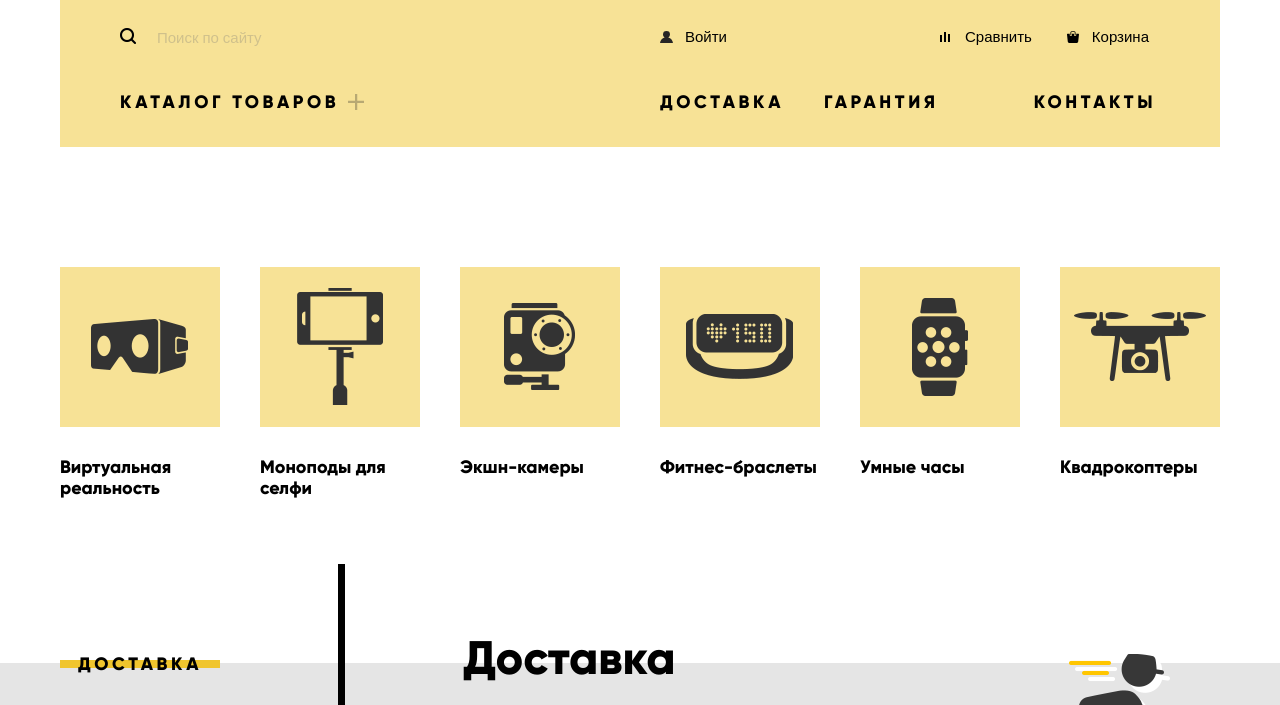
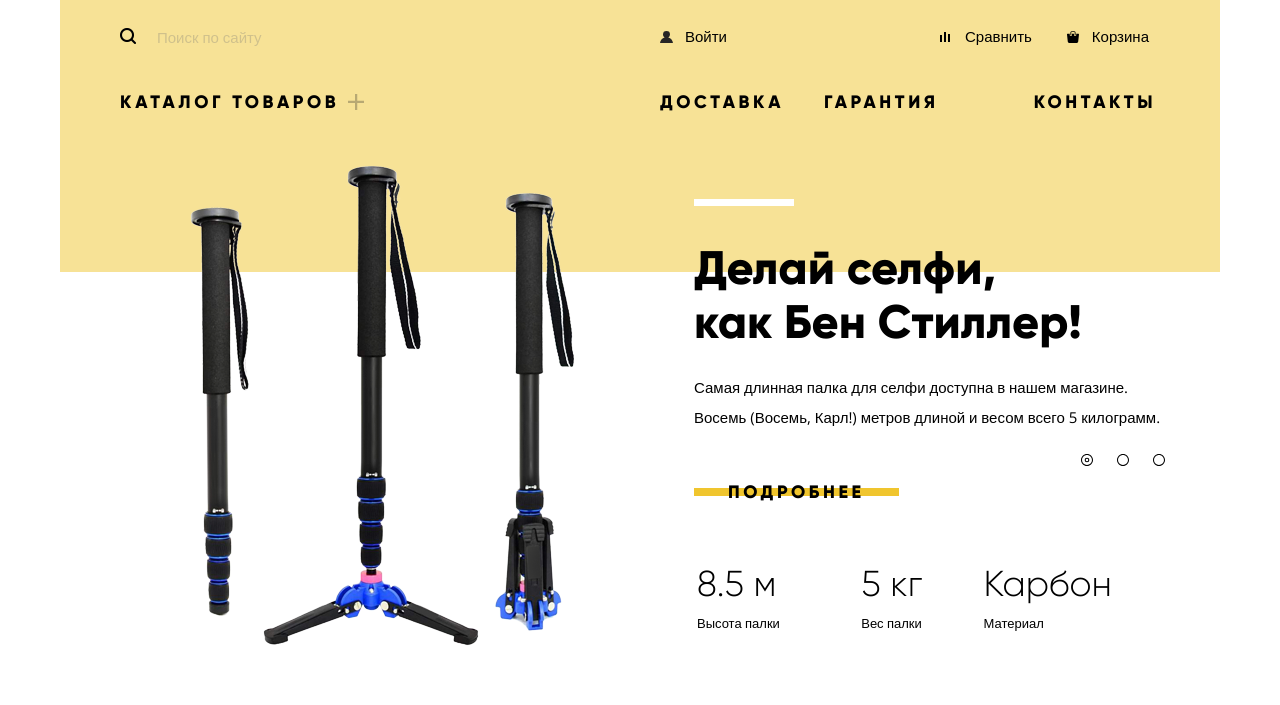
Before and after one commit to tristripe/20191-device-25, a plain HTML site: page index.html in a window 1280 px wide. Shown: the part 40-745 px from the top of the page. Drawn offline with nearby package versions, Linux system fonts and the light colour scheme.

Commit message:
Первая вариация слайдера

```diff
--- a/css/main.css
+++ b/css/main.css
@@ -1291,7 +1291,6 @@ input[type="radio"].visually-hidden {
 .header-wrapper {
 	width: 1160px;
 	margin-right: auto;
-	margin-bottom: 120px;
 	margin-left: auto;
 	padding-right: 60px;
 	padding-bottom: 20px;
@@ -1437,7 +1436,7 @@ input[type="radio"].visually-hidden {
 
 /* Серая декорация, вариант №1  */
 .content-filter-background {
-	background: linear-gradient(to right, #eee 355px, #fff 355px);
+	background: linear-gradient(to right, #eee 702px, #fff 702px);
 }
 
 /* Серая декорация, вариант №2
@@ -1457,7 +1456,6 @@ input[type="radio"].visually-hidden {
 }
 
 .product-list {
-	background-color: #fff;
 	display: flex;
 	width: 850px;
 	flex-wrap: wrap;
@@ -1602,3 +1600,101 @@ input[type="radio"].visually-hidden {
 .product-compare:active {
 	opacity: 0.2;
 }
+
+
+/* slider */
+
+.slider {
+	position: relative;
+	background-color: #f7e296;
+	background: linear-gradient(to bottom, #f7e296 125px, #fff 125px);
+	margin-bottom: 80px;
+}
+
+.slider-wrapper {
+	display: flex;
+}
+
+.slider-image-wrapper {
+	margin-right: 120px;
+	margin-left: 90px;
+}
+
+.slider-button {
+	margin-bottom: 48px;
+}
+
+.slider-content-wrapper {
+	padding-top: 32px;
+}
+
+.slider-content-wrapper h3 {
+	font-family: "Gilroy", "Arial", sans-serif;
+	font-weight: bold;
+	font-size: 47px;
+	margin-bottom: 23px;
+	position: relative;
+}
+
+.slider-content-wrapper h3:before {
+	position: absolute;
+	top: -42px;
+	display: block;
+	content: " ";
+	height: 7px;
+	width: 100px;
+	background-color: #fff;
+}
+
+.slider-content-wrapper p {
+	line-height: 30px;
+	margin-bottom: 40px;
+}
+
+.slider-control {
+	position: absolute;
+	top: 307px;
+	right: 55px;
+}
+
+.slider-control label {
+	display: inline-block;
+	vertical-align: top;
+	width: 12px;
+	height: 12px;
+	background-image: url(../img/svg/slider-button-empty.svg);
+	background-repeat: no-repeat;
+	background-position: center center;
+	background-size: 100% 100%;
+	font-size: 0;
+	margin-right: 20px;
+}
+
+.slider-control label:last-child {
+	margin-right: 0;
+}
+
+#slider-one:checked ~ .slider-control label[for="slider-one"],
+#slider-two:checked ~ .slider-control label[for="slider-two"],
+#slider-three:checked ~ .slider-control label[for="slider-three"] {
+	background-image: url(../img/svg/slider-button.svg);
+}
+
+.slider-table tr:first-child {
+	font-family: "Gilroy", "Arial", sans-serif;
+	font-weight: normal;
+	font-size: 36px;
+	margin-bottom: 5px;
+}
+
+.slider-table tr:first-child td {
+	padding-bottom: 8px;
+}
+
+.slider-table tr:nth-child(2) {
+	font-size: 13px;
+}
+
+.slider-table {
+	width: 540px;
+}
--- a/index.html
+++ b/index.html
@@ -47,7 +47,45 @@
 		<main>
 			<h1 class="visually-hidden">Девайс, интернет-магазин гаджетов</h1>
 			<div class="main-wrapper">
-				<section class="slider"></section>
+				<section class="slider">
+					<h2 class="visually-hidden">Горячие товары</h2>
+					<input class="visually-hidden" type="radio" id="slider-one" name="toggle" checked>
+					<input class="visually-hidden" type="radio" id="slider-two" name="toggle">
+					<input class="visually-hidden" type="radio" id="slider-three" name="toggle">
+					<div class="slider-control">
+						<label class="slider-label" for="slider-one">Первый слайд</label>
+						<label class="slider-label" for="slider-two">Второй слайд</label>
+						<label class="slider-label" for="slider-three">Третий слайд</label>
+					</div>
+					<ul class="slider-list">
+						<li class="slider-wrapper">
+							<div class="slider-image-wrapper">
+								<img src="img/slider/slider-1.png" width="384" height="486" alt="Самая длинная селфи-палка">
+							</div>
+							<div class="slider-content-wrapper">
+								<h3>Делай селфи,<br> как Бен Стиллер!</h3>
+								<p>Самая длинная палка для селфи доступна в нашем магазине.<br> Восемь (Восемь, Карл!) метров длиной и весом всего 5 килограмм.</p>
+								<div class="slider-button">
+									<a href="#" class="button-device">Подробнее</a>
+								</div>
+								<table class="slider-table">
+									<tr>
+										<td>8.5 м</td>
+										<td>5 кг</td>
+										<td>Карбон</td>
+									</tr>
+									<tr>
+										<td>Высота палки</td>
+										<td>Вес палки</td>
+										<td>Материал</td>
+									</tr>
+								</table>
+							</div>
+						</li>
+						<li class="slider-wrapper"></li>
+						<li class="slider-wrapper"></li>
+					</ul>
+				</section>
 				<section class="show">
 					<h2 class="visually-hidden">Наши лучшие гаджеты</h2>
 					<div class="show-item">
```
